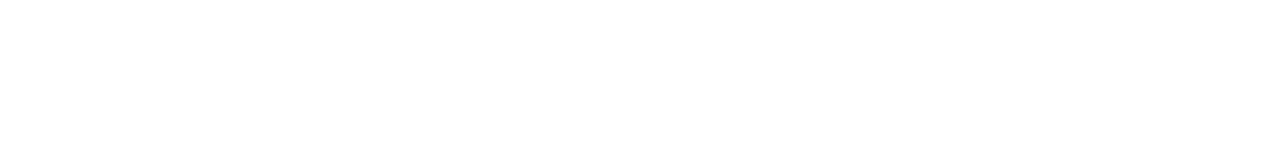
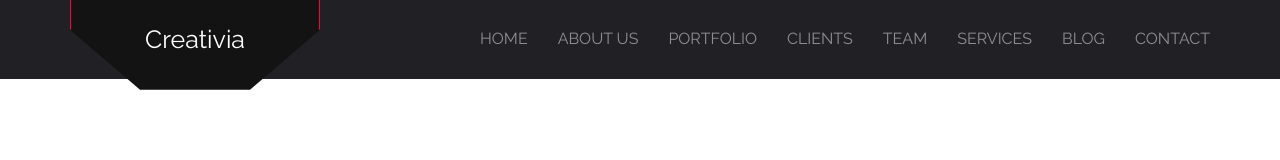
Before and after one commit to jhladkov/Creativia, a website: page app/index.html in a window 1280 px wide. Drawn offline with Linux system fonts and the light colour scheme.

Commit message:
imp(header) create

```diff
--- a/app/index.html
+++ b/app/index.html
@@ -12,7 +12,27 @@
     <title>Creativia</title>
 </head>
 <body>
-
+<main class="main">
+    <header class="header">
+        <div class="container">
+            <div class="header-inner">
+                <div class="header-logo">Creativia</div>
+                <nav class="header-menu">
+                    <ul class="header-menu-list">
+                        <li class="header-menu-list-item"><a href="#">Home</a> </li>
+                        <li class="header-menu-list-item"><a href="#">about us</a> </li>
+                        <li class="header-menu-list-item"><a href="#">PORTFOLIO</a></li>
+                        <li class="header-menu-list-item"><a href="#">clients</a></li>
+                        <li class="header-menu-list-item"><a href="#">team</a></li>
+                        <li class="header-menu-list-item"><a href="">services</a></li>
+                        <li class="header-menu-list-item"><a href="#">Blog</a></li>
+                        <li class="header-menu-list-item"><a href="#">Contact</a></li>
+                    </ul>
+                </nav>
+            </div>
+        </div>
+    </header>
+</main>
 <script src="js/main.js"></script>
 </body>
 </html>
--- a/app/scss/_base.scss
+++ b/app/scss/_base.scss
@@ -4,7 +4,8 @@
 body{
   margin: 0;
   padding: 0;
-  color: #000;
+  color: #fff;
+  font-family: $Raleway;
   min-height: 100%;
 }
 html{
@@ -40,7 +41,7 @@ img{
 }
 a {
   text-decoration: none;
-  color: black;
+  color: white;
 }
 p{
   margin: 0;
--- a/app/scss/fonts.scss
+++ b/app/scss/fonts.scss
@@ -0,0 +1,2 @@
+$Lato: 'Lato', sans-serif;
+$Raleway: 'Raleway', sans-serif;
--- /dev/null
+++ b/app/scss/header.scss
@@ -0,0 +1,85 @@
+.header{
+  padding: 25px 0;
+  background-color: rgba(9,8,13, 0.9);
+  position: fixed;
+  top: 0;
+  right: 0;
+  left: 0;
+  .header-inner{
+    display: flex;
+    justify-content: space-between;
+    align-items: center;
+    .header-logo{
+      position: relative;
+      text-align: center;
+      width: 250px;
+      font-size: 25px;
+      user-select: none;
+      z-index: 3;
+      &:before{
+        content: '';
+        z-index: -1;
+        position: absolute;
+        top: -25px;
+        left: 0;
+        right: 0;
+        border-right: 1px solid #ff0036;
+        border-left: 1px solid #ff0036;
+        background-color: #131313;
+        width: 250px;
+        height: 30px;
+      }
+      &:after{
+        content: '';
+        width: 250px;
+        position: absolute;
+        bottom: -87px;
+        left: 0;
+        top: 5px;
+        transform: rotate(180deg);
+        z-index: -1;
+        border-bottom: 60px solid #131313;
+        border-left: 70px solid transparent;
+        border-right: 70px solid transparent;
+      }
+    }
+    .header-menu{
+      .header-menu-list{
+        display: flex;
+        flex-wrap: wrap;
+          .header-menu-list-item{
+            margin-right: 30px;
+            text-transform: uppercase;
+            &:last-child{
+              margin: 0;
+            }
+            a{
+              color: #8e8e8f;
+              position: relative;
+              &:hover{
+                color: #fff;
+                &:before{
+                  content: '';
+                  width: 30px;
+                  height: 3px;
+                  background-color: #ff0036;
+                  position: absolute;
+                  top: -28px;
+                  left: 10px;
+                }
+                &:after{
+                  content: '';
+                  width: 30px;
+                  height: 3px;
+                  background-color: #ff0036;
+                  position: absolute;
+                  bottom: -30px;
+                  left: 10px;
+                }
+              }
+            }
+          }
+      }
+    }
+  }
+}
--- a/app/scss/style.scss
+++ b/app/scss/style.scss
@@ -1,4 +1,4 @@
-
 @import "libs";
 @import "fonts";
 @import "base";
+@import "header";
```
Also changed, not shown: app/css/style.min.css.
